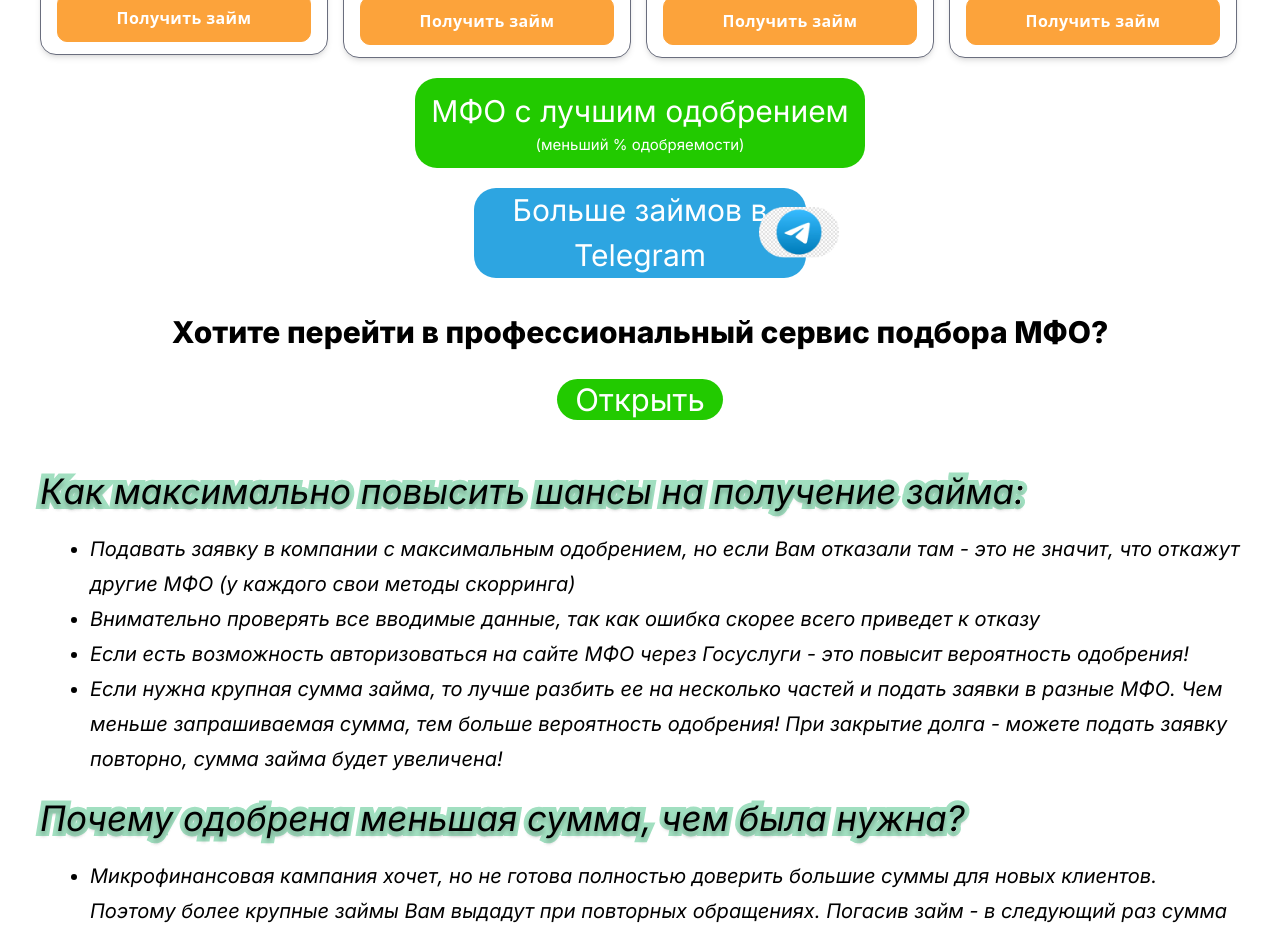
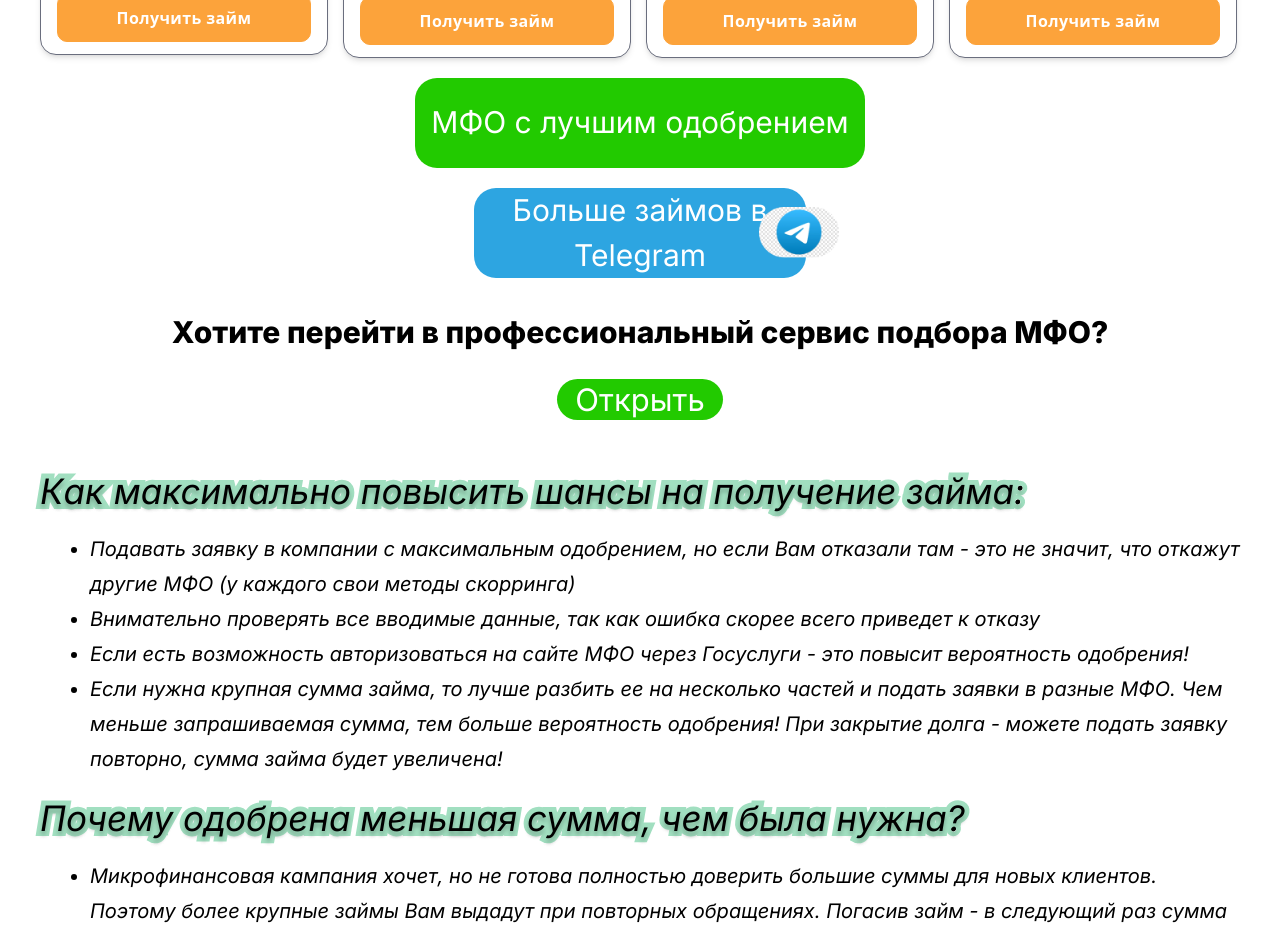
Before and after one commit to 1zzat1lla-Fayzullayev/zaymov, a React (Vite) app: page /other-mfo in a window 1280 px wide. Shown: the part 1760-2691 px from the top of the page. Built offline with nearby package versions, Linux system fonts and the light colour scheme.

Commit message:
change btn

```diff
--- a/src/components/cardSection.jsx
+++ b/src/components/cardSection.jsx
@@ -36,7 +36,7 @@ function CardSection() {
                   ? "МФО с лучшим одобрением"
                   : "ПОКАЗАТЬ ЕЩЁ ЗАЙМЫ"
               }
-              secondName={"(меньший % одобряемости)"}
+              secondName={window.location.pathname !== "/other-mfo" && "(меньший % одобряемости)"}
             />
             <a href="https://t.me/leadssuYado_bot" target="_blank">
               <BlueButton buttonName={"Больше займов в Telegram"} />
```
